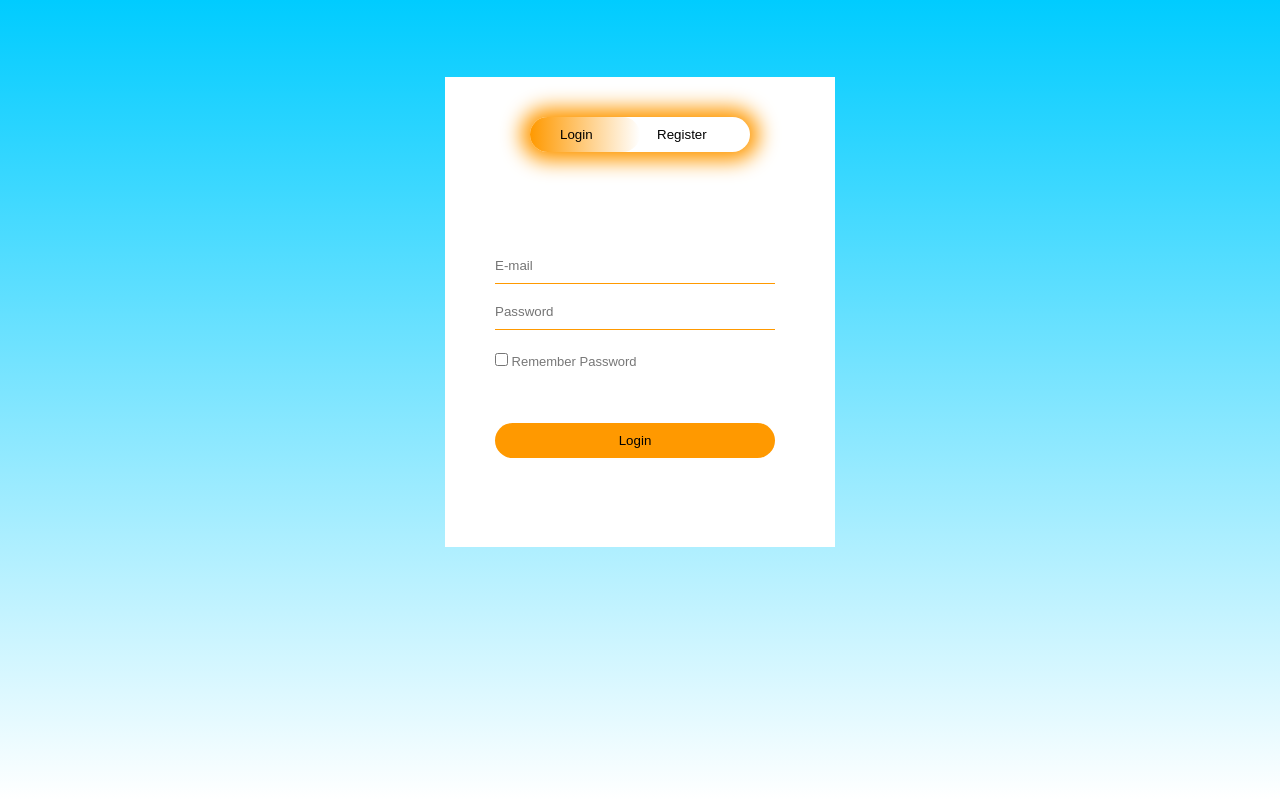
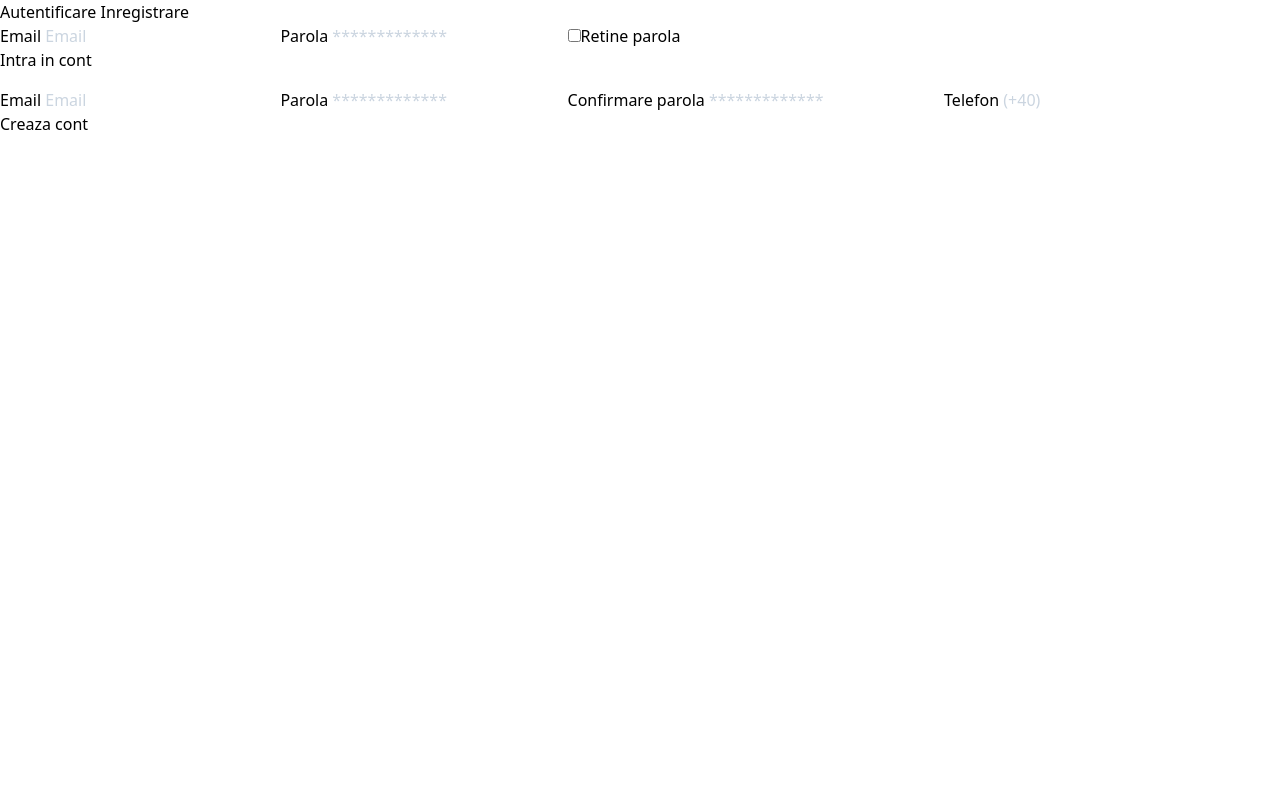
Before and after one commit to MariusDinu/ITJobs, a PHP site: page /User/LoginRegister.php in a window 1280 px wide. Run offline with PHP 8.4, Linux system fonts and the light colour scheme; style sheets or scripts are compiled from the project's sources.

Commit message:
login/register redesign

```diff
--- a/User/LoginRegister.php
+++ b/User/LoginRegister.php
@@ -1,44 +1,56 @@
-<html>
+<!DOCTYPE html style="height: 100%">
+<html lang="ro">
 
 <head>
-    <title> Login and Register </title>
-    <link rel="stylesheet" href="LoRe-style.css">
+    <meta charset="UTF-8">
+    <meta name="viewport" content="width=device-width, initial-scale=1.0">
+    <title>Document</title>
+    <link rel="stylesheet" href="../public/styles.css">
 </head>
 
-<body>
-    <div class="screen">
-        <div id="loginRegisterBox" class="box">
-            <div class="button">
-                <div id="btn"></div>
-                <button type="button" class="toggle-btn" onclick="login()">Login</button>
-                <button type="button" class="toggle-btn" onclick="register()">Register</button>
+<body style="height: 100%">
+    <div class="flex flex-col items-center justify-center w-full h-full py-16 bg-ternary xl:w-1/2">
+        <div id="loginRegisterBox" class="flex flex-col justify-center w-3/4 h-auto max-w-sm p-4 mx-auto bg-white border border-gray-400 rounded-lg shadow appearance-none sm:p-10 md:w-1/2">
+
+            <div class="inline-flex mx-auto mb-10 text-xs leading-none text-gray-500 bg-gray-200 border-2 border-gray-300 rounded-full sm:text-lg">
+                <button onclick="toggleForms()" class="inline-flex items-center w-24 px-4 py-2 transition-colors duration-300 ease-in rounded-l-full sm:w-32 focus:outline-none hover:text-black focus:text-secondary active">
+                    <span id="btn-login" class="mx-auto font-medium text-secondary">Autentificare</span>
+                </button>
+                <button onclick="toggleForms()" class="inline-flex items-center w-24 px-4 py-2 transition-colors duration-300 ease-in rounded-r-full sm:w-32 focus:outline-none hover:text-black focus:text-secondary">
+                    <span id="btn-register" class="mx-auto font-medium">Inregistrare</span>
+                </button>
             </div>
-            <form id="login" class="input">
-                <br></br>
-                <input id="EmailUserLogin" type="text" class="input-field" placeholder="E-mail" pattern="^[_a-z0-9-]+(\.[_a-z0-9-]+)*@[a-z0-9-]+(\.[a-z0-9-]+)*(\.[a-z]{2,3})$" required>
-                <input id="PasswordUserLogin" type="password" class="input-field" placeholder="Password" pattern="(?=.*\d)(?=.*[a-z])(?=.*[A-Z]).{8,}" required>
-                <br></br>
-                <input type="checkbox" class="check-box"><span> Remember Password</span>
-                <br><br></br>
-                </br>
-                <p id="errorLogin"></p>
-                <button class="submit-btn" onclick="loginUser()">Login</button>
+
+            <form id="login" class="flex flex-col">
+                <label class="block mb-2 text-sm font-bold text-gray-700">Email</label>
+                <input id="EmailUserLogin" type="text" class="block w-full px-3 py-2 mb-3 placeholder-gray-600 bg-white border-2 border-gray-300 rounded-lg shadow-md text-md focus:placeholder-gray-500 focus:bg-white focus:border-gray-600 focus:outline-none" placeholder="Email" pattern="^[_a-z0-9-]+(\.[_a-z0-9-]+)*@[a-z0-9-]+(\.[a-z0-9-]+)*(\.[a-z]{2,3})$" required>
+
+                <label class="block mb-2 text-sm font-bold text-gray-700">Parola</label>
+                <input id="PasswordUserLogin" type="password" class="block w-full px-3 py-2 mb-5 placeholder-gray-600 bg-white border-2 border-gray-300 rounded-lg shadow-md text-md focus:placeholder-gray-500 focus:bg-white focus:border-gray-600 focus:outline-none" placeholder="*************" pattern="(?=.*\d)(?=.*[a-z])(?=.*[A-Z]).{8,}" required>
+
+                <span><input class="inline mr-2 leading-tight" type="checkbox">Retine parola</span>
+                <p id="errorLogin" class="self-center my-4 font-medium text-red-700"></p>
+                <button class="px-4 py-2 mt-3 font-bold text-white transition-colors duration-300 ease-in rounded bg-secondary hover:bg-primary focus:outline-none focus:shadow-outline" onclick="loginUser()">Intra in cont</button>
             </form>
-            <form id="register" class="input">
-                <br></br>
-                <input id="EmailUserRegister" type="text" onkeyup="checkEmail()" class="input-field" placeholder="E-mail" pattern="^[_a-z0-9-]+(\.[_a-z0-9-]+)*@[a-z0-9-]+(\.[a-z0-9-]+)*(\.[a-z]{2,3})$" required>
-                <p id="errorEmail"></p>
-                <input id="PasswordUserRegister" type="password" class="input-field" placeholder="Password" pattern="(?=.*\d)(?=.*[a-z])(?=.*[A-Z]).{8,}" required>
-                <input id="ConfirmPasswordUserRegister" onkeyup="checkPassword()" type="password" class="input-field" placeholder="Confirm Password" pattern="(?=.*\d)(?=.*[a-z])(?=.*[A-Z]).{8,}" required>
-                <p id="errorPassword" value="0"></p>
-                <input id="PhoneUserRegister" type="text" class="input-field" placeholder="PhoneNumber" maxlength="9" pattern="[0-9]+" required>
-                <p id="errorPhone"></p>
-                <br>
-                </br>
+
+            <form id="register" class="flex flex-col hidden">
+                <label class="inline-block mb-2 text-sm font-bold text-gray-700">Email</label>
+                <span id="errorEmail" class="self-center hidden my-4 font-medium text-red-700"></span>
+                <input id="EmailUserRegister" type="text" onkeyup="checkEmail()" class="block w-full px-3 py-2 mb-3 placeholder-gray-600 bg-white border-2 border-gray-300 rounded-lg shadow-md text-md focus:placeholder-gray-500 focus:bg-white focus:border-gray-600 focus:outline-none" placeholder="Email" pattern="^[_a-z0-9-]+(\.[_a-z0-9-]+)*@[a-z0-9-]+(\.[a-z0-9-]+)*(\.[a-z]{2,3})$" required>
+
+                <label class="inline-block mb-2 text-sm font-bold text-gray-700">Parola</label>
+                <span id="errorPassword" value="0" class="self-center hidden my-4 font-medium text-red-700"></span>
+                <input id="PasswordUserRegister" type="password" class="block w-full px-3 py-2 mb-3 placeholder-gray-600 bg-white border-2 border-gray-300 rounded-lg shadow-md text-md focus:placeholder-gray-500 focus:bg-white focus:border-gray-600 focus:outline-none" placeholder="*************" pattern="(?=.*\d)(?=.*[a-z])(?=.*[A-Z]).{8,}" required>
+                <label class="block mb-2 text-sm font-bold text-gray-700">Confirmare parola</label>
+                <input id="ConfirmPasswordUserRegister" onkeyup="checkPassword()" type="password" class="block w-full px-3 py-2 mb-3 placeholder-gray-600 bg-white border-2 border-gray-300 rounded-lg shadow-md text-md focus:placeholder-gray-500 focus:bg-white focus:border-gray-600 focus:outline-none" placeholder="*************" pattern="(?=.*\d)(?=.*[a-z])(?=.*[A-Z]).{8,}" required>
+
+                <label class="inline-block mb-2 text-sm font-bold text-gray-700">Telefon</label>
+                <span id="errorPhone" class="self-center hidden my-4 font-medium text-red-700"></span>
+                <input id="PhoneUserRegister" type="text" class="block w-full px-3 py-2 mb-3 placeholder-gray-600 bg-white border-2 border-gray-300 rounded-lg shadow-md text-md focus:placeholder-gray-500 focus:bg-white focus:border-gray-600 focus:outline-none" placeholder="(+40)" maxlength="9" pattern="[0-9]+" required>
+
                 <!--<input type="checkbox" class="check-box"><span>  I agree to the terms and conditions</span>-->
-                <br></br><br></br>
-                <p id="errorRegister"></p>
-                <button class="submit-btn" onclick="registerUser()">Register</button>
+                <p id="errorRegister" class="self-center my-4 font-medium text-red-700"></p>
+                <button class="px-4 py-2 mt-3 font-bold text-white transition-colors duration-300 ease-in rounded bg-secondary hover:bg-primary focus:outline-none focus:shadow-outline" onclick="registerUser()">Creaza cont</button>
             </form>
         </div>
         <div id="checkCodePhone" class="box" style="display:none">
@@ -48,27 +60,21 @@
                 <button class="submit-btn" onclick="resendCode()">Send code again</button> </form>
         </div>
     </div>
+</body>
 
 <script>
-        var x = document.getElementById("login");
-        var y = document.getElementById("register");
-        var z = document.getElementById("btn")
+    const loginForm = document.getElementById("login");
+    const registerForm = document.getElementById("register");
+    const loginButton = document.getElementById("btn-login");
+    const registerButton = document.getElementById("btn-register");
 
-        function register() {
-            x.style.left = "-400px";
-            y.style.left = "50px";
-            z.style.left = "110px";
-            z.style.background = "linear-gradient(to left, #ff9900, #fff)";
-        }
-
-        function login() {
-            x.style.left = "50px";
-            y.style.left = "450px";
-            z.style.left = "0";
-            z.style.background = "linear-gradient(to right, #ff9900, #fff)";
+    function toggleForms() {
+        loginForm.classList.toggle('hidden');
+        registerForm.classList.toggle('hidden');
+        loginButton.classList.toggle('text-secondary');
+        registerButton.classList.toggle('text-secondary');
     }
 </script>
-    <script></script>
 <script>
     var code = 0;
     var email;
@@ -87,6 +93,7 @@
                 document.getElementById("errorEmail").innerHTML = "";
                 document.getElementById("errorEmail").value = 0;
             } else {
+                document.getElementById("errorEmail").classList.toggle('hidden');
                 document.getElementById("errorEmail").innerHTML = "Acest email este deja inregistrat!";
                 document.getElementById("errorEmail").value = 1;
             }
@@ -101,7 +108,8 @@
             document.getElementById("errorPassword").innerHTML = "";
             document.getElementById("errorPassword").value = 0;
         } else {
-                document.getElementById("errorPassword").innerHTML = "Parolele nu se potrivesc";
+            document.getElementById("errorPassword").classList.toggle('hidden');
+            document.getElementById("errorPassword").innerHTML = "Parolele nu se potrivesc!";
             document.getElementById("errorPassword").value = 1;
         }
 
@@ -142,6 +150,7 @@
             }
 
         } else {
+            document.getElementById("errorRegister").classList.toggle('hidden');
             document.getElementById("errorRegister").innerHTML = "Rezolva problemele din formular!";
         }
 
@@ -191,10 +200,8 @@
                 window.location.href = "LoginRegister.html";
             }
         }
-
         event.preventDefault();
     }
 </script>
-</body>
 
 </html>
--- a/User/UserPage.php
+++ b/User/UserPage.php
@@ -15,7 +15,7 @@ session_start();
 
   <!-- Navbar-->
   <nav class="flex flex-col items-center p-4 bg-white border-b-4 md:flex-row md:justify-around md:items-center text-primary font-primary border-primary">
-    <a href="index.html" class="font-bold text-grey-800 md:text-2xl">
+    <a href="../public/index.html" class="font-bold text-grey-800 md:text-2xl">
       <p>it-jobs</p>
     </a>
 
@@ -53,7 +53,7 @@ session_start();
         <span class="ml-2">CV</span>
       </a>
 
-      <a href="#" class="flex items-center py-2 hover:text-secondary md:mx-5">
+      <a href="./UserPage.php" class="flex items-center py-2 hover:text-secondary md:mx-5">
         <svg viewBox="0 0 20 20" fill="currentColor" class="w-5 h-5 user-circle">
           <path fill-rule="evenodd" d="M18 10a8 8 0 11-16 0 8 8 0 0116 0zm-6-3a2 2 0 11-4 0 2 2 0 014 0zm-2 4a5 5 0 00-4.546 2.916A5.986 5.986 0 0010 16a5.986 5.986 0 004.546-2.084A5 5 0 0010 11z" clip-rule="evenodd"></path>
         </svg>
```
Lines whose indentation alone changed are shown as unchanged.
